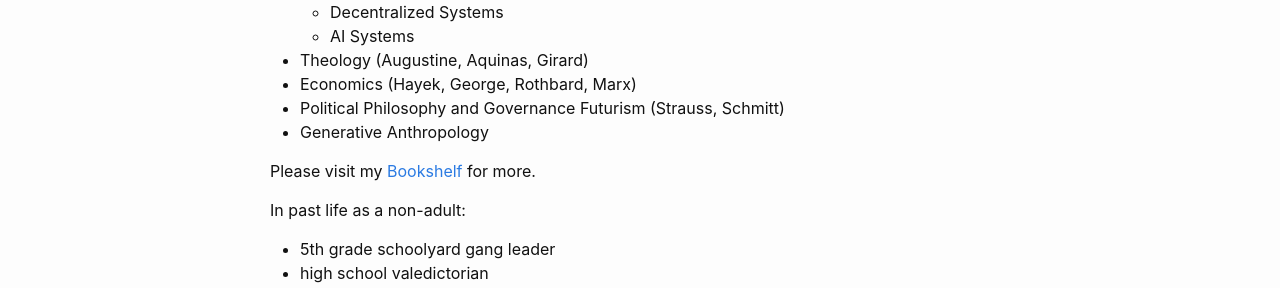
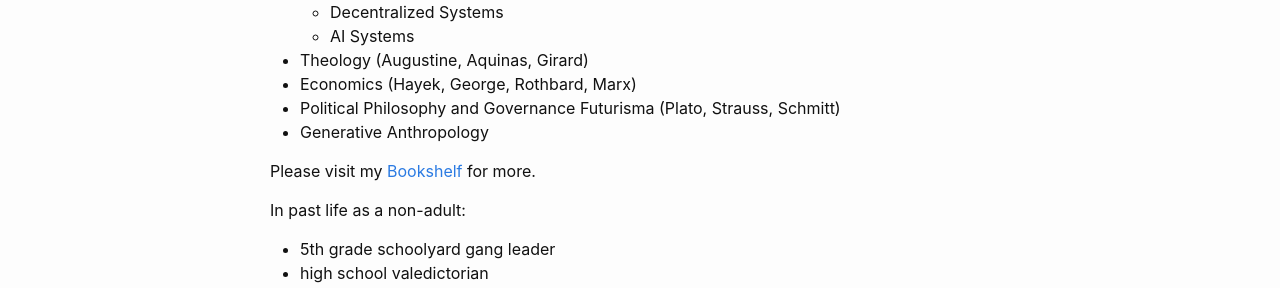
Before and after one commit to abhay-venkatesh/abhay-venkatesh.github.io, a Jekyll site: the page built from about.md, in a window 1280 px wide. Shown: the part 320-608 px from the top of the page. Built offline with Jekyll 4.4.1, drawn with Linux system fonts in a browser that asks for light colours.

Commit message:
update about

```diff
--- a/about.md
+++ b/about.md
@@ -13,7 +13,7 @@ My main interests right now are:
     - AI Systems
 - Theology (Augustine, Aquinas, Girard)
 - Economics (Hayek, George, Rothbard, Marx)
-- Political Philosophy and Governance Futurism (Strauss, Schmitt)
+- Political Philosophy and Governance Futurisma (Plato, Strauss, Schmitt)
 - Generative Anthropology
 
 Please visit my [Bookshelf](https://bookshelf.website/abhay/mixes/dvadl/Bookshelf) for more.
```
